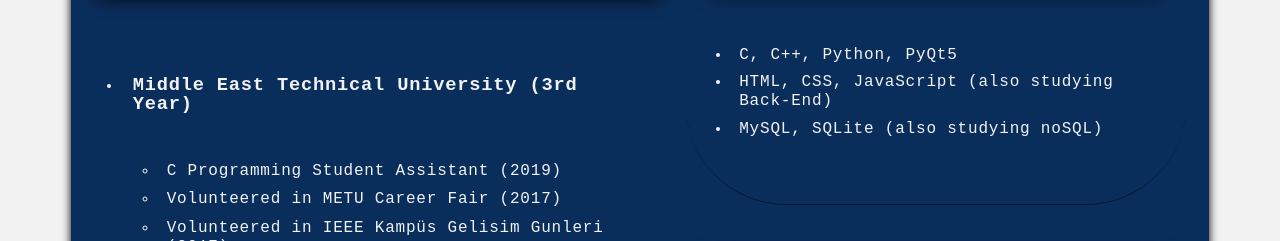
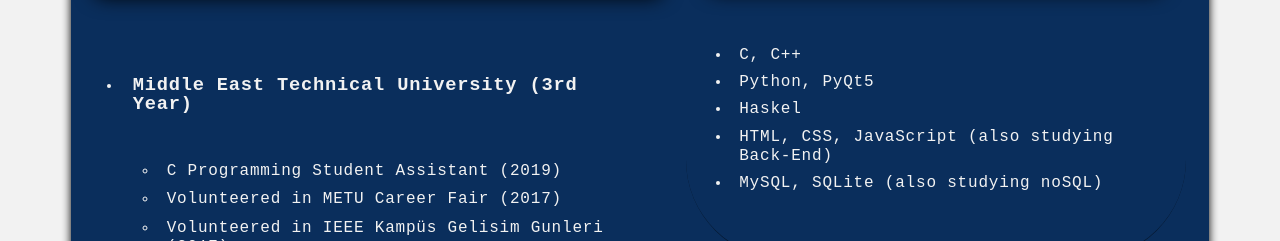
Before and after one commit to ahmetcanogreten/ahmetcanogreten.github.io, a plain HTML site: page index.html in a window 1280 px wide. Shown: the part 426-667 px from the top of the page. Drawn offline with Linux system fonts and the light colour scheme.

Commit message:
Add files via upload

```diff
--- a/index.html
+++ b/index.html
@@ -4,6 +4,7 @@
         <title>Ahmet Can Ogreten</title>
         <meta charset="UTF-8">
         <link href="resume.css" rel="stylesheet" type="text/css">
+        <meta name="format-detection" content="telephone=no">
     </head>
     <body>
         <header>
@@ -46,7 +47,9 @@
             <div id="hard">
                 <h2>Hard Skills</h2>
                 <ul>
-                    <li>C, C++, Python, PyQt5</li>
+                    <li>C, C++</li>
+                    <li>Python, PyQt5</li>
+                    <li>Haskel</li>
                     <li>HTML, CSS, JavaScript (also studying Back-End)</li>
                     <li>MySQL, SQLite (also studying noSQL)</li>
                 </ul>
```
